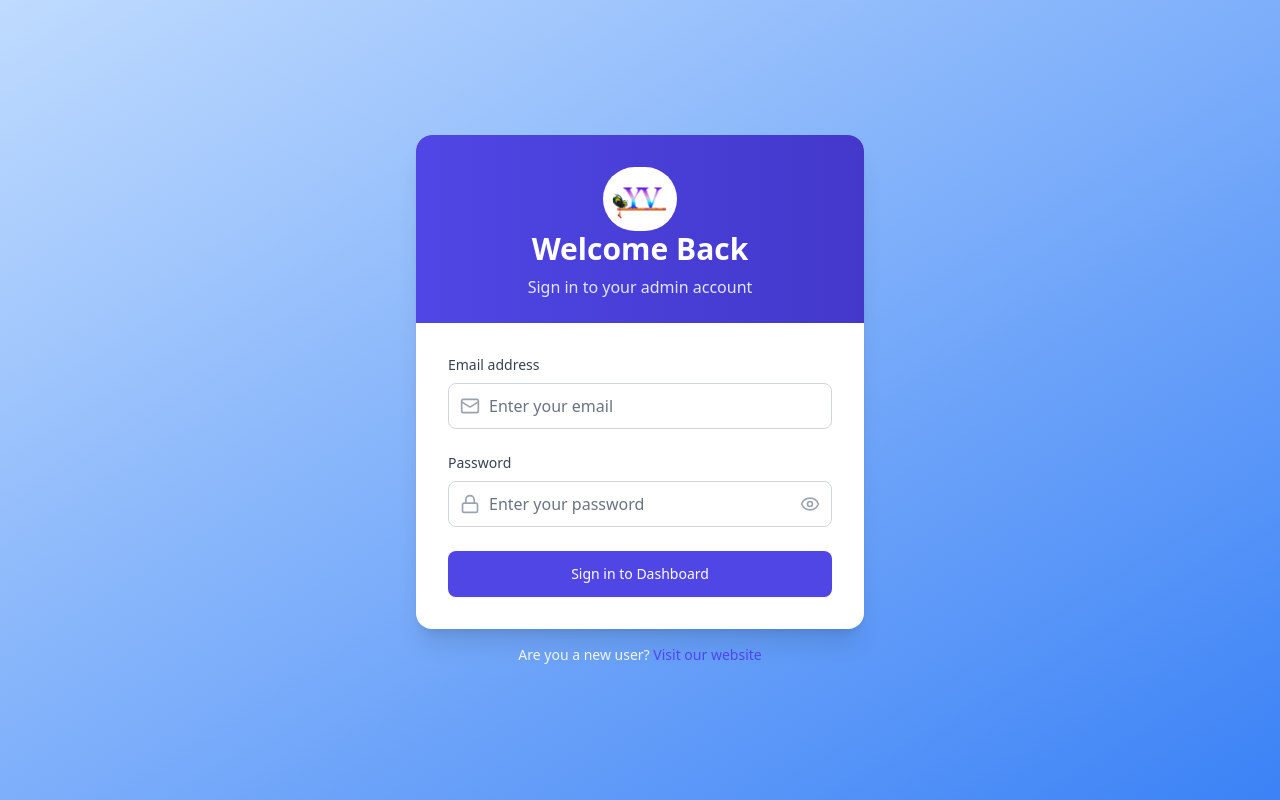
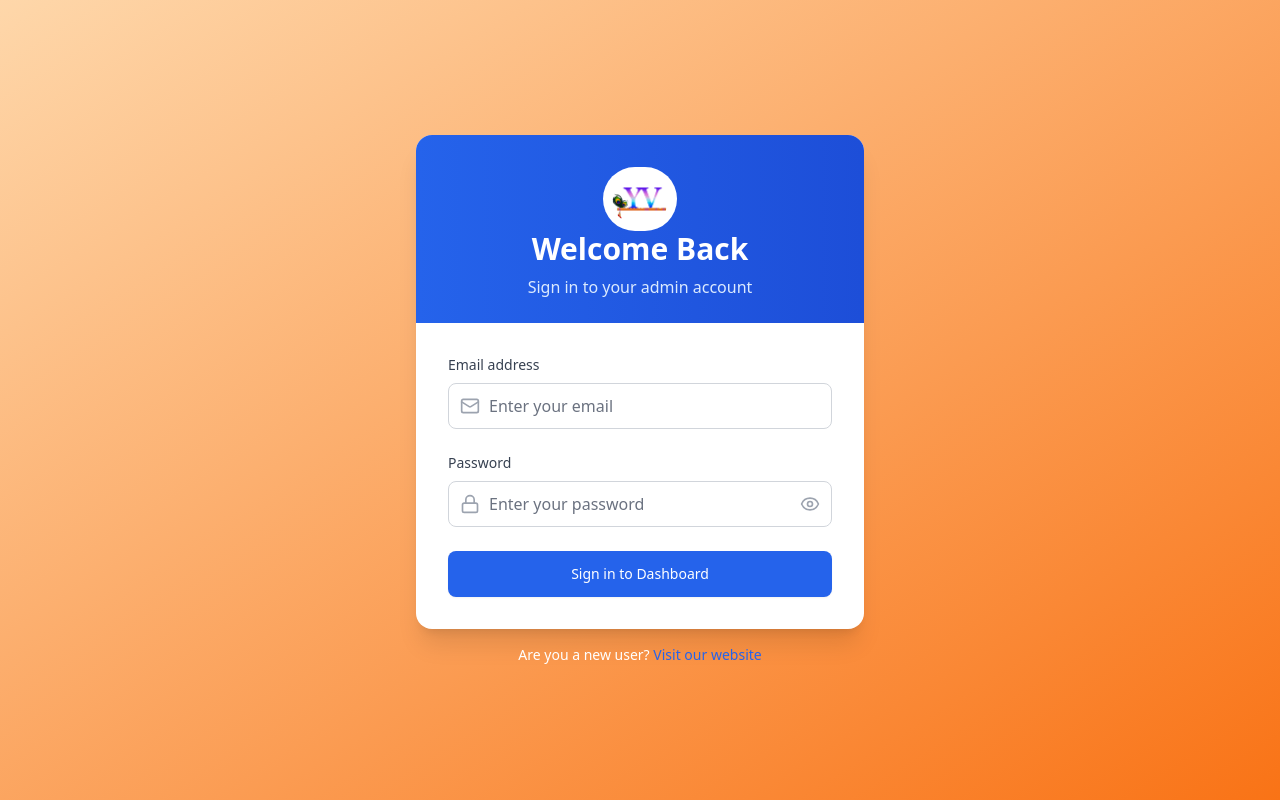
Before and after one commit to samriddha-basu-cloud/yaduvivah-admin, a React (Create React App) app: page /login in a window 1280 px wide. Built offline with nearby package versions, Linux system fonts and the light colour scheme; no server answers.

Commit message:
Refactor color palette in Header and Login components

```diff
--- a/src/components/Header.jsx
+++ b/src/components/Header.jsx
@@ -26,7 +26,7 @@ const Header = () => {
         <div className="flex items-center justify-between h-16">
           {/* Logo and Title */}
           <div className="flex items-center justify-center w-full md:w-auto">
-            <h1 className="text-xl md:text-3xl font-bold text-white tracking-wide text-center md:text-left">
+            <h1 className="text-xl md:text-3xl font-bold text-white tracking-wide text-center md:text-center sm:text-left">
               Admin Dashboard
             </h1>
           </div>
--- a/src/components/Login.jsx
+++ b/src/components/Login.jsx
@@ -26,14 +26,14 @@ const Login = () => {
   };
 
   return (
-    <div className="min-h-screen flex items-center justify-center bg-gradient-to-br from-blue-200 to-blue-500">
+    <div className="min-h-screen flex items-center justify-center bg-gradient-to-br from-orange-200 to-orange-500">
       <div className="max-w-md w-full mx-4">
         <div className="bg-white rounded-2xl shadow-xl overflow-hidden">
           {/* Header Section */}
-          <div className="px-8 pt-8 pb-6 text-center bg-gradient-to-r from-indigo-600 to-indigo-700">
+          <div className="px-8 pt-8 pb-6 text-center bg-gradient-to-r from-blue-600 to-blue-700">
             <img src={Logo} alt="Logo" className="mx-auto h-16 w-auto rounded-full bg-white p-2" />
             <h2 className="text-3xl font-bold text-white mb-2">Welcome Back</h2>
-            <p className="text-indigo-100">Sign in to your admin account</p>
+            <p className="text-blue-100">Sign in to your admin account</p>
           </div>
 
           {/* Form Section */}
@@ -60,7 +60,7 @@ const Login = () => {
                     name="email"
                     type="email"
                     required
-                    className="block w-full pl-10 pr-3 py-2.5 border border-gray-300 rounded-lg focus:ring-2 focus:ring-indigo-600 focus:border-indigo-600 text-gray-900 placeholder-gray-500 bg-white"
+                    className="block w-full pl-10 pr-3 py-2.5 border border-gray-300 rounded-lg focus:ring-2 focus:ring-blue-600 focus:border-blue-600 text-gray-900 placeholder-gray-500 bg-white"
                     placeholder="Enter your email"
                     value={email}
                     onChange={(e) => setEmail(e.target.value)}
@@ -82,7 +82,7 @@ const Login = () => {
                     name="password"
                     type={showPassword ? "text" : "password"}
                     required
-                    className="block w-full pl-10 pr-10 py-2.5 border border-gray-300 rounded-lg focus:ring-2 focus:ring-indigo-600 focus:border-indigo-600 text-gray-900 placeholder-gray-500 bg-white"
+                    className="block w-full pl-10 pr-10 py-2.5 border border-gray-300 rounded-lg focus:ring-2 focus:ring-blue-600 focus:border-blue-600 text-gray-900 placeholder-gray-500 bg-white"
                     placeholder="Enter your password"
                     value={password}
                     onChange={(e) => setPassword(e.target.value)}
@@ -110,14 +110,14 @@ const Login = () => {
                     id="remember-me"
                     name="remember-me"
                     type="checkbox"
-                    className="h-4 w-4 text-indigo-600 focus:ring-indigo-500 border-gray-300 rounded"
+                    className="h-4 w-4 text-blue-600 focus:ring-blue-500 border-gray-300 rounded"
                   />
                   <label htmlFor="remember-me" className="ml-2 block text-sm text-gray-700">
                     Remember me
                   </label>
                 </div> */}
                 {/* <div className="text-sm">
-                  <a href="#" className="font-medium text-indigo-600 hover:text-indigo-500">
+                  <a href="#" className="font-medium text-blue-600 hover:text-blue-500">
                     Forgot password?
                   </a>
                 </div> */}
@@ -126,7 +126,7 @@ const Login = () => {
               {/* Submit Button */}
               <button
                 type="submit"
-                className="w-full flex justify-center py-3 px-4 border border-transparent rounded-lg shadow-sm text-sm font-medium text-white bg-indigo-600 hover:bg-indigo-700 focus:outline-none focus:ring-2 focus:ring-offset-2 focus:ring-indigo-500 transition-colors duration-200"
+                className="w-full flex justify-center py-3 px-4 border border-transparent rounded-lg shadow-sm text-sm font-medium text-white bg-blue-600 hover:bg-blue-700 focus:outline-none focus:ring-2 focus:ring-offset-2 focus:ring-blue-500 transition-colors duration-200"
               >
                 Sign in to Dashboard
               </button>
@@ -135,9 +135,9 @@ const Login = () => {
         </div>
 
         {/* Footer */}
-        <p className="mt-4 text-center text-sm text-gray-100">
+        <p className="mt-4 text-center text-sm text-white">
           Are you a new user?{" "}
-          <a href="https://yaduvivah.com" className="font-medium text-indigo-600 hover:text-indigo-500">
+          <a href="https://yaduvivah.com" className="font-medium text-blue-600 hover:text-blue-700">
             Visit our website
           </a>
         </p>
--- a/src/components/Sidebar.jsx
+++ b/src/components/Sidebar.jsx
@@ -60,7 +60,7 @@ const Sidebar = ({ userCount, agentCount, reportedUserCount, activeTab, setActiv
       {/* Header */}
       <div className="px-6 py-2 border-b border-orange-500/60 mt-12 md:mt-0">
         <div className="flex items-center space-x-3">
-          <div className="w-24 sm:w-12 sm:h-12 rounded-lg flex items-center justify-center shadow-lg">
+          <div className="w-12 h-12 rounded-lg flex items-center justify-center shadow-lg">
             <img className="mx-auto" src={logo} alt="Logo" />
           </div>
           <h2 className={`font-extrabold text-3xl transition-all duration-300 shadow-lg ${
```
